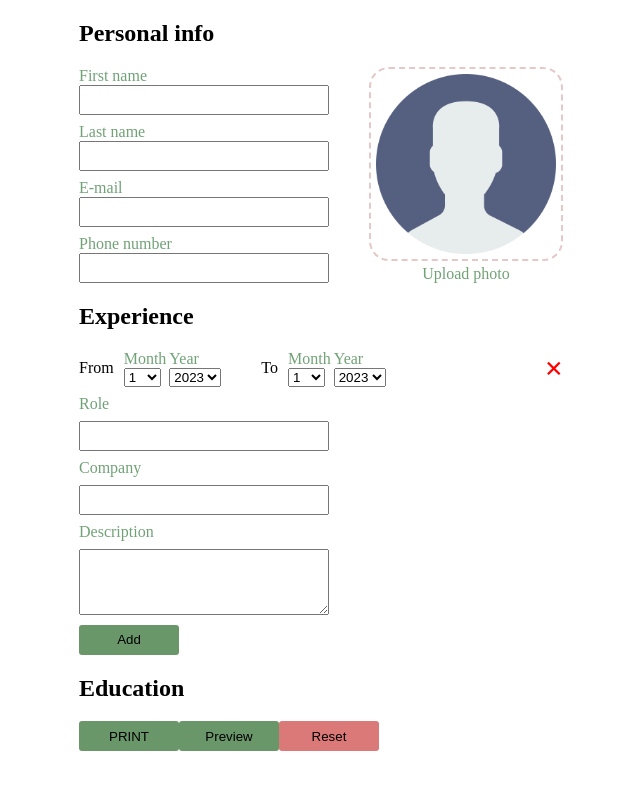
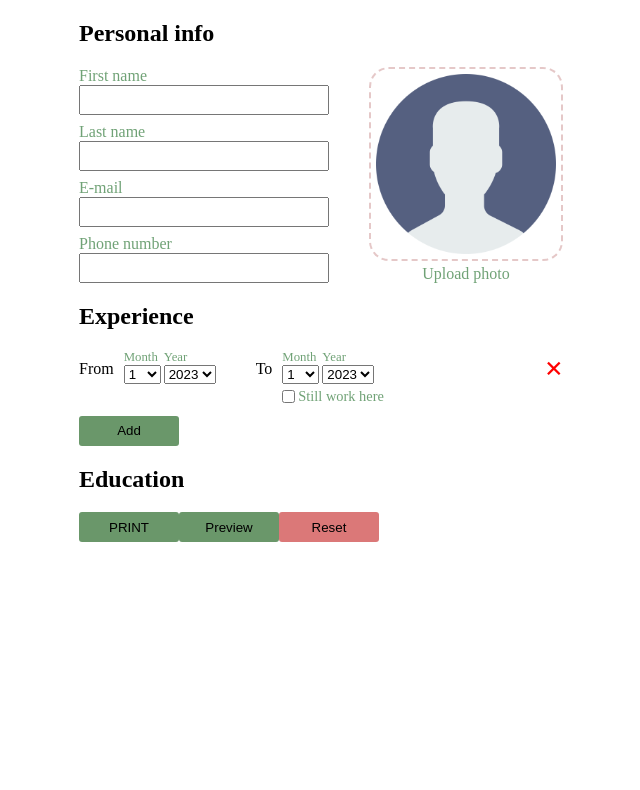
Before and after one commit to mart-in-a-jar/odin-cv-project, a React (Create React App) app: page / in a window 1280 px wide. Shown: the top 790 px of the page, without its empty margins (319-959 px from the left). Built offline with nearby package versions, Linux system fonts and the light colour scheme.

Commit message:
More work on durations

```diff
--- a/src/App.js
+++ b/src/App.js
@@ -111,6 +111,16 @@ class App extends Component {
                     }
                     return experience;
                 });
+            } else if (e.target.type === "checkbox") {
+                newExperience = prevState.cv.experience.map((experience) => {
+                    if (experience.id === id) {
+                        experience = {
+                            ...experience,
+                            [e.target.name]: e.target.checked,
+                        };
+                    }
+                    return experience;
+                });
             } else {
                 newExperience = prevState.cv.experience.map((experience) => {
                     if (experience.id === id) {
@@ -157,6 +167,7 @@ class App extends Component {
                             role: "",
                             company: "",
                             description: "",
+                            currentPosition: false,
                         },
                     ],
                 },
@@ -221,12 +232,13 @@ class App extends Component {
                         onChange={this.changeExperience}
                         onAdd={this.addExperience}
                         onRemove={this.removeExperience}
+                        mode={mode}
                     />
                     <Education />
                 </form>
                 <button
                     onClick={() => {
-                        console.log(this.state.cv);
+                        console.log(this.state.cv.experience);
                     }}
                 >
                     PRINT
--- a/src/components/DatePickers.js
+++ b/src/components/DatePickers.js
@@ -1,10 +1,110 @@
 import { Component } from "react";
+
+class Durations extends Component {
+    render() {
+        const { experience, onChange, mode } = this.props;
+        let to = (
+            <div className="to">
+                {mode.preview ? null : <div className="label">To</div>}
+                <div className="inner">
+                    <div className="inner-inner">
+                        <Month
+                            id={`to-month-experience-${experience.id}`}
+                            name="toMonth"
+                            label="Month"
+                            value={experience.to.month}
+                            onChange={(e) => {
+                                onChange(e, experience.id);
+                            }}
+                            disabled={experience.currentPosition}
+                            mode={mode}
+                        />
+                        <Year
+                            id={`to-year-experience-${experience.id}`}
+                            name="toYear"
+                            label="Year"
+                            value={experience.to.year}
+                            onChange={(e) => {
+                                onChange(e, experience.id);
+                            }}
+                            disabled={experience.currentPosition}
+                            mode={mode}
+                        />
+                    </div>
+                    {mode.preview ? null : (
+                        <div className="current-pos">
+                            <input
+                                type="checkbox"
+                                name="currentPosition"
+                                id={`currentPosition-${experience.id}`}
+                                checked={experience.currentPosition}
+                                onChange={(e) => {
+                                    onChange(e, experience.id);
+                                }}
+                            />
+                            <label htmlFor={`currentPosition-${experience.id}`}>
+                                Still work here
+                            </label>
+                        </div>
+                    )}
+                </div>
+            </div>
+        );
+        if (experience.currentPosition && mode.preview) {
+            to = (
+                <div className="to">
+                    <p className="present">present</p>
+                </div>
+            );
+        }
+        return (
+            <div className={mode.preview ? "durations preview" : "durations"}>
+                <div className="from">
+                    {mode.preview ? "" : <div className="label">From</div>}
+                    <Month
+                        id={`from-month-experience-${experience.id}`}
+                        name="fromMonth"
+                        label="Month"
+                        value={experience.from.month}
+                        onChange={(e) => {
+                            onChange(e, experience.id);
+                        }}
+                        mode={mode}
+                    />
+                    <Year
+                        id={`from-year-experience-${experience.id}`}
+                        name="fromYear"
+                        label="Year"
+                        value={experience.from.year}
+                        onChange={(e) => {
+                            onChange(e, experience.id);
+                        }}
+                        mode={mode}
+                    />
+                </div>
+                {mode.preview ? <p>-</p> : ""}
+                {to}
+            </div>
+        );
+    }
+}
 
 class Month extends Component {
     render() {
-        const { id, name, mode, label, value, onChange } = this.props;
+        const { id, name, mode, label, value, onChange, disabled } = this.props;
         const months = [1, 2, 3, 4, 5, 6, 7, 8, 9, 10, 11, 12];
-        return (
+        let element;
+        if (mode.preview) {
+            let month = new Intl.DateTimeFormat("en-uS", {
+                month: "long",
+            }).format(new Date(null, value - 1));
+            element = (
+                <div className={name + " month"}>
+                    <p>{month}</p>
+                </div>
+            );
+        } else {
+            element = (
                 <div className={name + " month"}>
                     <label htmlFor={id}>{label}</label>
                     <select
@@ -14,6 +114,7 @@ class Month extends Component {
                         defaultValue={value}
                         onChange={onChange}
                         data-type="number"
+                        disabled={disabled}
                     >
                         {months.map((month) => {
                             return (
@@ -26,17 +127,28 @@ class Month extends Component {
                 </div>
             );
         }
+        return element;
+    }
 }
 
 class Year extends Component {
     render() {
-        const { id, name, mode, label, value, onChange } = this.props;
+        const { id, name, mode, label, value, onChange, disabled } = this.props;
         const thisYear = new Date().getFullYear();
         const years = [];
         for (let i = 0; i < 100; i++) {
             years.push(thisYear - i);
         }
-        return (
+        let element;
+        if (mode.preview) {
+            let year = new Date(value, null).getFullYear();
+            element = (
+                <div className={name + " year"}>
+                    <p>{year}</p>
+                </div>
+            );
+        } else {
+            element = (
                 <div className={name + " year"}>
                     <label htmlFor={id}>{label}</label>
                     <select
@@ -46,6 +158,7 @@ class Year extends Component {
                         defaultValue={value}
                         onChange={onChange}
                         data-type="number"
+                        disabled={disabled}
                     >
                         {years.map((year) => {
                             return (
@@ -58,6 +171,8 @@ class Year extends Component {
                 </div>
             );
         }
+        return element;
+    }
 }
 
-export { Month, Year };
+export default Durations;
--- a/src/components/Experience.js
+++ b/src/components/Experience.js
@@ -1,9 +1,9 @@
 import { Component } from "react";
-import { Month, Year } from "./DatePickers";
+import Durations from "./DatePickers";
 
 class Experiences extends Component {
     render() {
-        const { experience, onChange, onAdd, onRemove } = this.props;
+        const { experience, onChange, onAdd, onRemove, mode } = this.props;
 
         return (
             // Map all experiences
@@ -16,6 +16,7 @@ class Experiences extends Component {
                             experience={experience}
                             onChange={onChange}
                             onRemove={onRemove}
+                            mode={mode}
                         />
                     );
                 })}
@@ -31,57 +32,21 @@ export default Experiences;
 
 class Experience extends Component {
     render() {
-        const { experience, onChange, onRemove } = this.props;
+        const { experience, onChange, onRemove, mode } = this.props;
         return (
             <div className="inputs experience">
-                <div className="text-inputs">
-                    <div className="durations">
-                        <div className="label">From</div>
-                        <Month
-                            id={`from-month-experience-${experience.id}`}
-                            name="fromMonth"
-                            label="Month"
-                            value={experience.from.month}
-                            onChange={(e) => {
-                                onChange(e, experience.id);
-                            }}
-                        />
-                        <Year
-                            id={`from-year-experience-${experience.id}`}
-                            name="fromYear"
-                            label="Year"
-                            value={experience.from.year}
-                            onChange={(e) => {
-                                onChange(e, experience.id);
-                            }}
-                        />
-                        <div className="label">To</div>
-                        <Month
-                            id={`to-month-experience-${experience.id}`}
-                            name="toMonth"
-                            label="Month"
-                            value={experience.to.month}
-                            onChange={(e) => {
-                                onChange(e, experience.id);
-                            }}
-                        />
-                        <Year
-                            id={`to-year-experience-${experience.id}`}
-                            name="toYear"
-                            label="Year"
-                            value={experience.to.year}
-                            onChange={(e) => {
-                                onChange(e, experience.id);
-                            }}
-                        />
-                    </div>
-                    <label htmlFor="">Role</label>
-                    <input type="text" />
-                    <label htmlFor="">Company</label>
-                    <input type="text" />
-                    <label htmlFor="">Description</label>
-                    <textarea name="" id="" cols="30" rows="4"></textarea>
-                </div>
+                <Durations
+                    experience={experience}
+                    onChange={onChange}
+                    mode={mode}
+                />
+                {/* create components for these */}
+                {/* <label htmlFor="">Role</label>
+                <input type="text" />
+                <label htmlFor="">Company</label>
+                <input type="text" />
+                <label htmlFor="">Description</label>
+                <textarea name="" id="" cols="30" rows="4"></textarea> */}
                 <span
                     className="delete"
                     onClick={(e) => {
--- a/src/styles/App.css
+++ b/src/styles/App.css
@@ -30,7 +30,10 @@ input:focus {
     outline: 1px solid blue;
 }
 
-label ~ input {
+label ~ input[type="text"],
+label ~ input[type="tel"],
+label ~ input[type="email"],
+label ~ .preview {
     height: 30px;
     line-height: 30px;
     width: 100%;
@@ -74,11 +77,11 @@ figcaption {
     text-align: center;
 }
 
-.preview {
+.personalia .preview {
     font-size: 1.3rem;
 }
 
-.preview::before {
+.personalia .preview::before {
     content: "";
     border-top: 1px solid black;
     width: 60%;
@@ -134,14 +137,48 @@ div.year {
     margin-right: 40px;
 }
 
-.durations {
+.durations,
+.from,
+.to,
+.to .inner-inner {
     display: flex;
-    /* gap: 20px; */
+}
+
+.current-pos {
+    display: flex;
     align-items: center;
+    margin-top: 3px;
+}
+
+.current-pos input {
+    margin-left: 0;
 }
 
 .durations .label {
     margin-right: 10px;
+    transform: translateY(10px);
+}
+
+.durations label {
+    font-size: 0.8rem;
+}
+
+.current-pos label {
+    font-size: 0.9rem;
+}
+
+.inputs.experience {
+    display: flex;
+    flex-direction: column;
+    gap: 8px;
+}
+
+.preview div.year {
+    margin-right: unset;
+}
+
+.durations.preview {
+    gap: 8px;
 }
 
 /* CV */
--- a/src/utils/emptyCV.js
+++ b/src/utils/emptyCV.js
@@ -24,6 +24,7 @@ const emptyCV = {
             role: "",
             company: "",
             description: "",
+            currentPosition: false,
         },
     ],
     education: [
```
Lines whose indentation alone changed are shown as unchanged.
